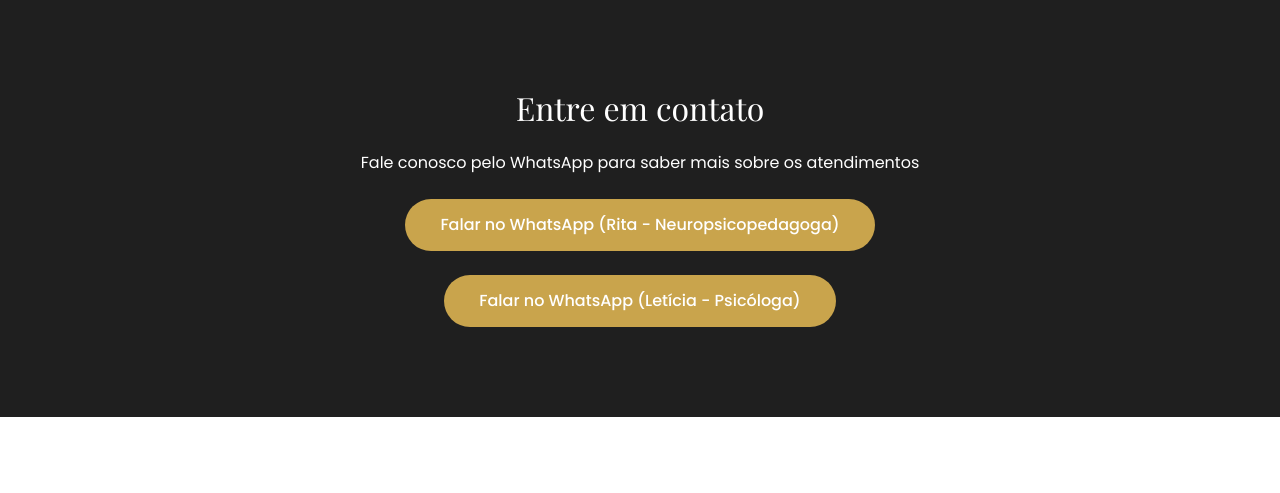
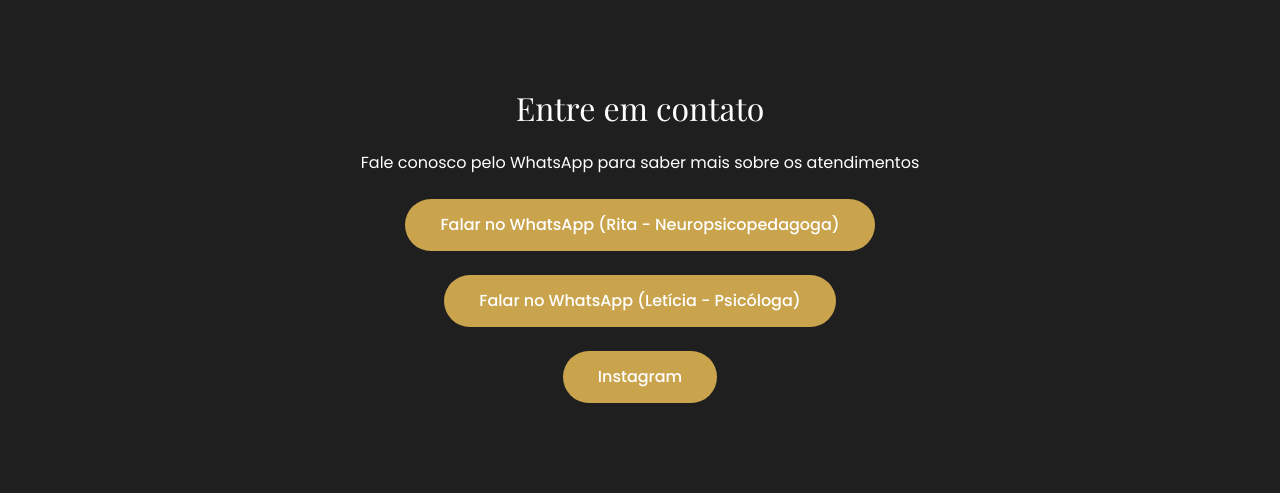
Before and after one commit to dudumilan/espacointernamente, a Django app: page / in a window 1280 px wide. Shown: the part 3854-4347 px from the top of the page. Before the commit the page ends 4271 px from the top, so only its background shows below. Run offline with Django 5.2, Linux system fonts and the light colour scheme.

Commit message:
Update index.html

```diff
--- a/core/templates/core/index.html
+++ b/core/templates/core/index.html
@@ -198,6 +198,8 @@
     <a href="https://wa.me/5515998312536" class="btn btn-gold">Falar no WhatsApp (Rita - Neuropsicopedagoga)</a>
     <br><br>
     <a href="https://wa.me/5511970936892" class="btn btn-gold">Falar no WhatsApp (Letícia - Psicóloga)</a>
+    <br><br>
+    <a href="https://tr.ee/nHYWI3Av4h" class="btn btn-gold"> Instagram</a>
     </div>
 </section>
 
```
